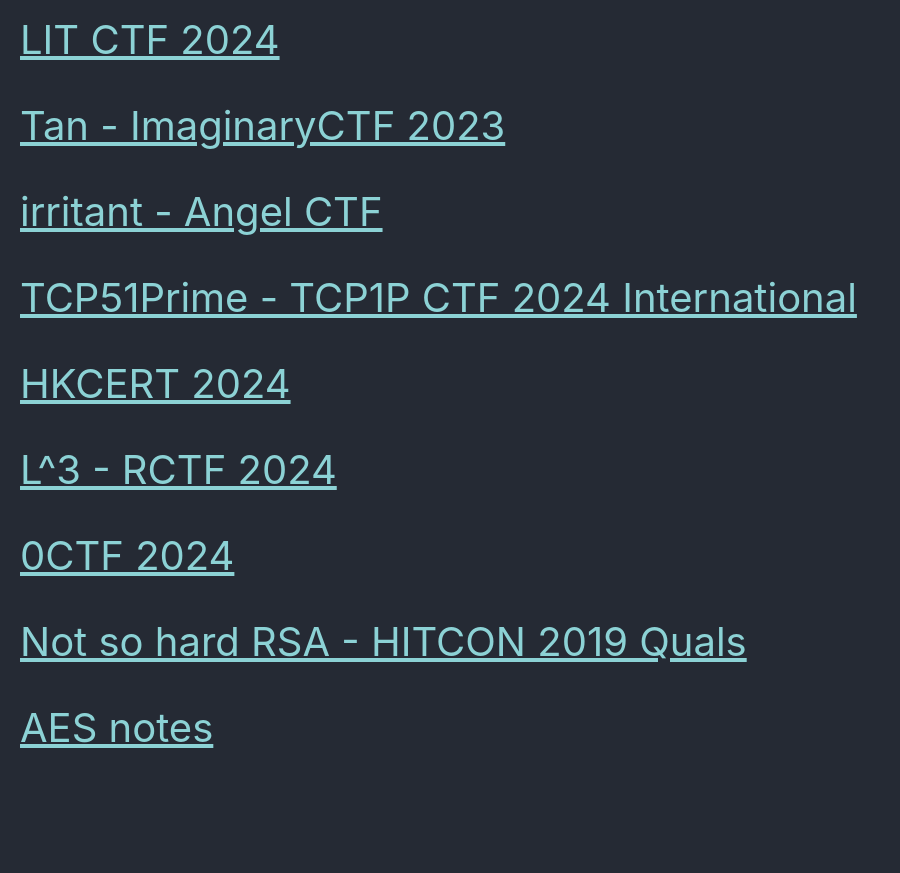
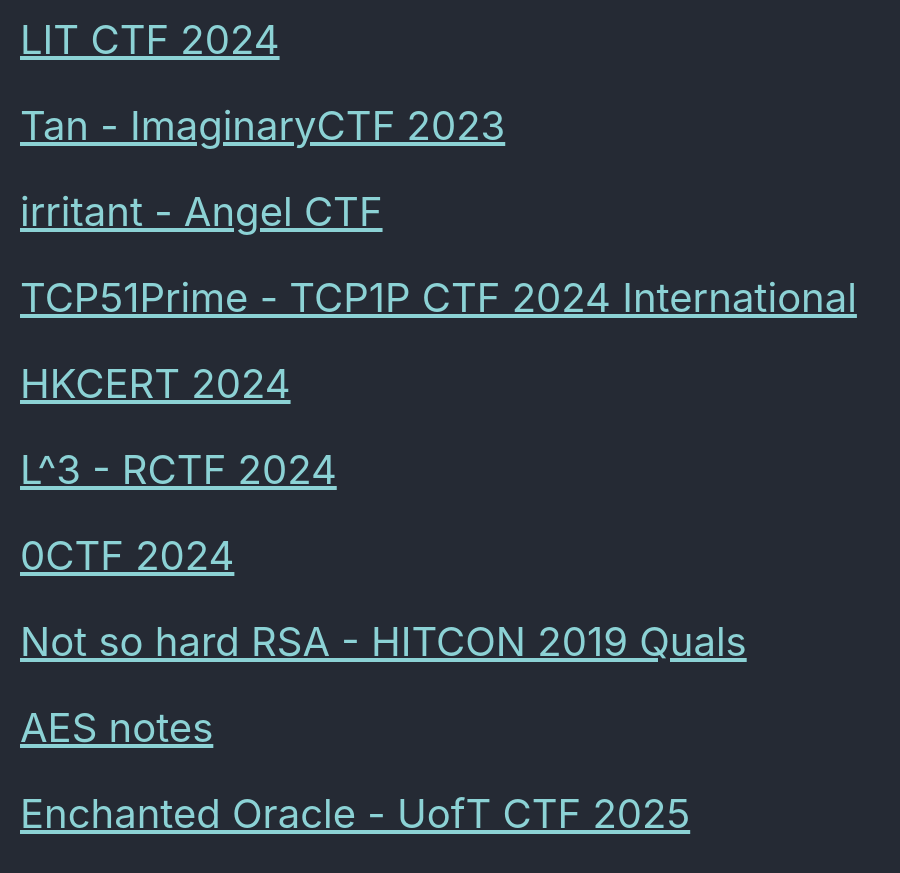
Before and after one commit to Connor-McCartney/Connor-McCartney.github.io, a Jekyll site: the page built from _pages/cryptography/other/other.md, in a window 1280 px wide and 900 px high, scrolled down 2860 px. Shown: the top 873 px of the window, without its empty margins (0-900 px from the left). Built offline with Jekyll 4.4.1, drawn with Linux system fonts in a browser that asks for light colours; cached includes are drawn as plain includes; before the commit the page ends 3674 px from its top, so only the background shows below that.

Commit message:
Update other.md

```diff
--- a/_pages/cryptography/other/other.md
+++ b/_pages/cryptography/other/other.md
@@ -123,3 +123,6 @@ title: Other
 
 
 <span style="font-size:2em;">   [AES notes](/cryptography/other/AESnotes) </span> <br>
+
+
+<span style="font-size:2em;">   [Enchanted Oracle - UofT CTF 2025](/cryptography/other/EnchantedOracle-UofTCTF2025) </span> <br>
```
